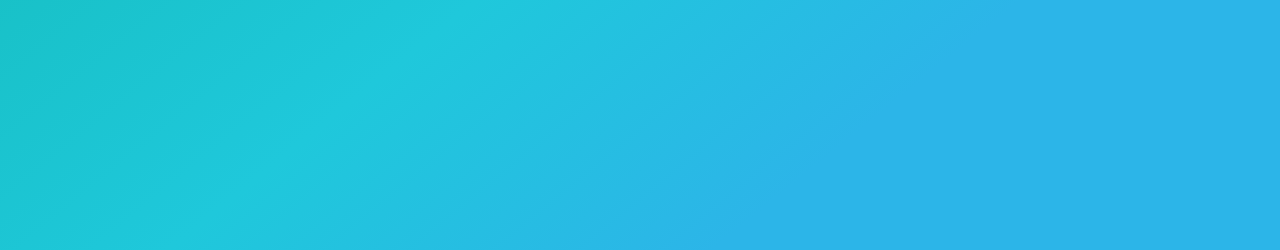
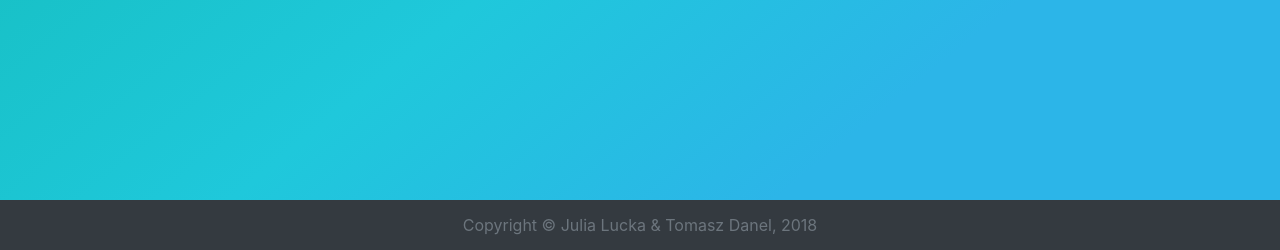
Before and after one commit to mokosaur/pycolos, a Django app: page / in a window 1280 px wide. Shown: the part 550-800 px from the top of the page. Run offline with Django 3.2, Linux system fonts and the light colour scheme; some libraries are stand-ins or nearby versions.

Commit message:
Footer added, minor frontend fixes

```diff
--- a/pycolos/pycolos/models.py
+++ b/pycolos/pycolos/models.py
@@ -114,6 +114,9 @@ class UserAnswer(models.Model):
         verbose_name = _('UserAnswer')
         verbose_name_plural = _('UserAnswers')
 
+    def __str__(self):
+        return self.session.user.username + " " + self.question.question_text
+
 
 class ForbiddenWord(models.Model):
     """Open questions can have certain words forbidden, so they cannot be used in answers"""
--- a/pycolos/pycolos/static/pycolos.css
+++ b/pycolos/pycolos/static/pycolos.css
@@ -32,8 +32,24 @@
 
 body {
       background: linear-gradient(141deg, #0fb8ad 0%, #1fc8db 51%, #2cb5e8 75%);
+      margin-bottom: 50px;
 }
+
+html {
+  position: relative;
+  min-height: 100%;
+}
+
 
 .inline {
       display: inline !important;
 }
+
+.footer {
+  position: absolute;
+  bottom: 0;
+  width: 100%;
+  height: 50px; /* Set the fixed height of the footer here */
+  line-height: 50px; /* Vertically center the text there */
+  background-color: black;
+}
--- a/pycolos/pycolos/templates/base.html
+++ b/pycolos/pycolos/templates/base.html
@@ -38,6 +38,12 @@
         {% block content %}
         {% endblock %}
     </div>
+    <footer class="footer bg-dark">
+      <div class="container text-center bg-dark">
+        <span class="text-muted">Copyright &copy; Julia Lucka & Tomasz Danel, 2018</span>
+      </div>
+    </footer>
+
   <script src="{% static 'jquery-3.2.1.min.js' %}"></script>
   <script src="{% static 'prism.js' %}"></script>
   <script src="{% static 'codeflask.js' %}"></script>
--- a/pycolos/pycolos/templates/finish.html
+++ b/pycolos/pycolos/templates/finish.html
@@ -7,7 +7,7 @@
         <h2>Test zakończony</h2>
         <br>
         <br>
-        <p>Nie zdałeś.</p>
+        <p>Czas na rozwiązanie testu upłynął lub udzieliłeś już odpowiedzi na wszystie pytania.</p>
         <br>
         <br>
     </div>
--- a/pycolos/pycolos/views.py
+++ b/pycolos/pycolos/views.py
@@ -50,13 +50,13 @@ def show_test(request, test_id):
             answer = request.POST.get('answer')
         else:
             answer = request.POST.getlist('answer')
+        UserAnswer.objects.create(session=test_session, question=question, answer_text=answer)
         if question.forbiddenword_set.count() > 0:
             for word in question.forbiddenword_set.all():
                 r_string = r"\b" + word.word + r"\b"
                 if re.search(r_string, answer):
                     messages.add_message(request, messages.ERROR, 'Użyłeś niedozwolonego słowa')
                     return redirect('/show_test/%s/' % test_id)
-        UserAnswer.objects.create(session=test_session, question=question, answer_text=answer)
         test_session.current_index += 1
         test_session.save()
         return redirect('/show_test/%s/' % test_id)
```
